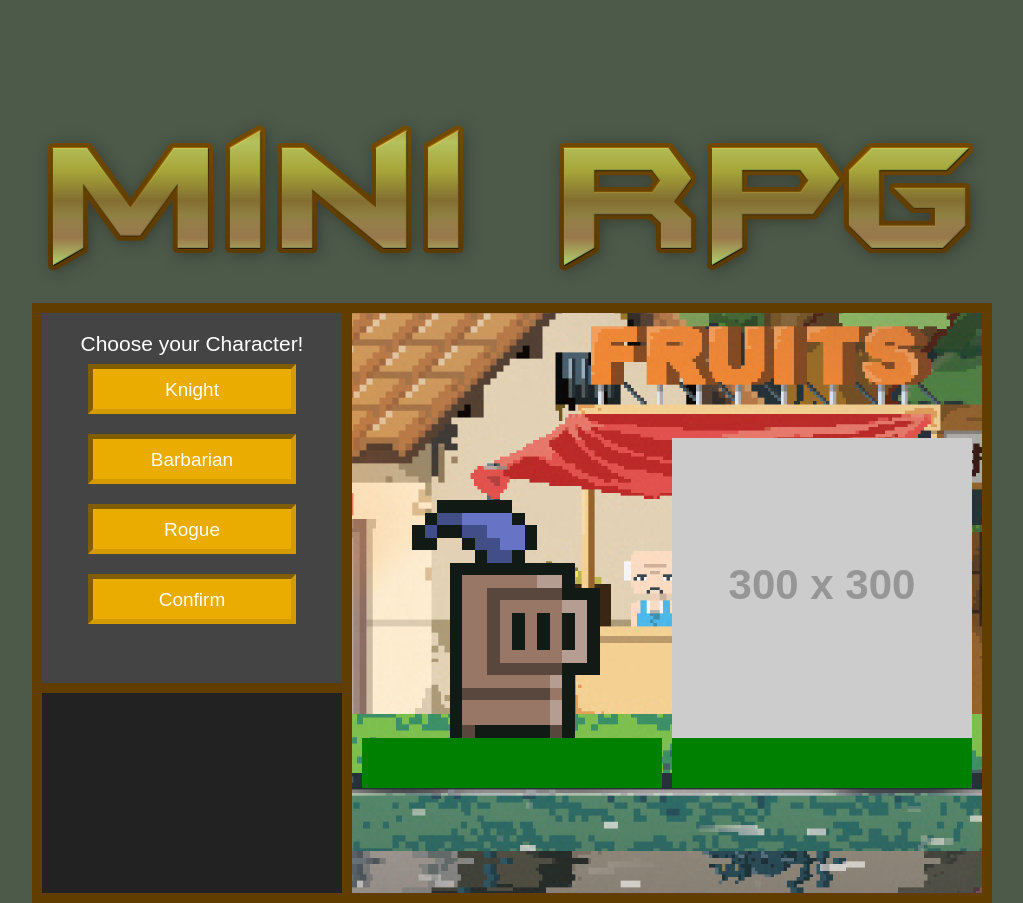
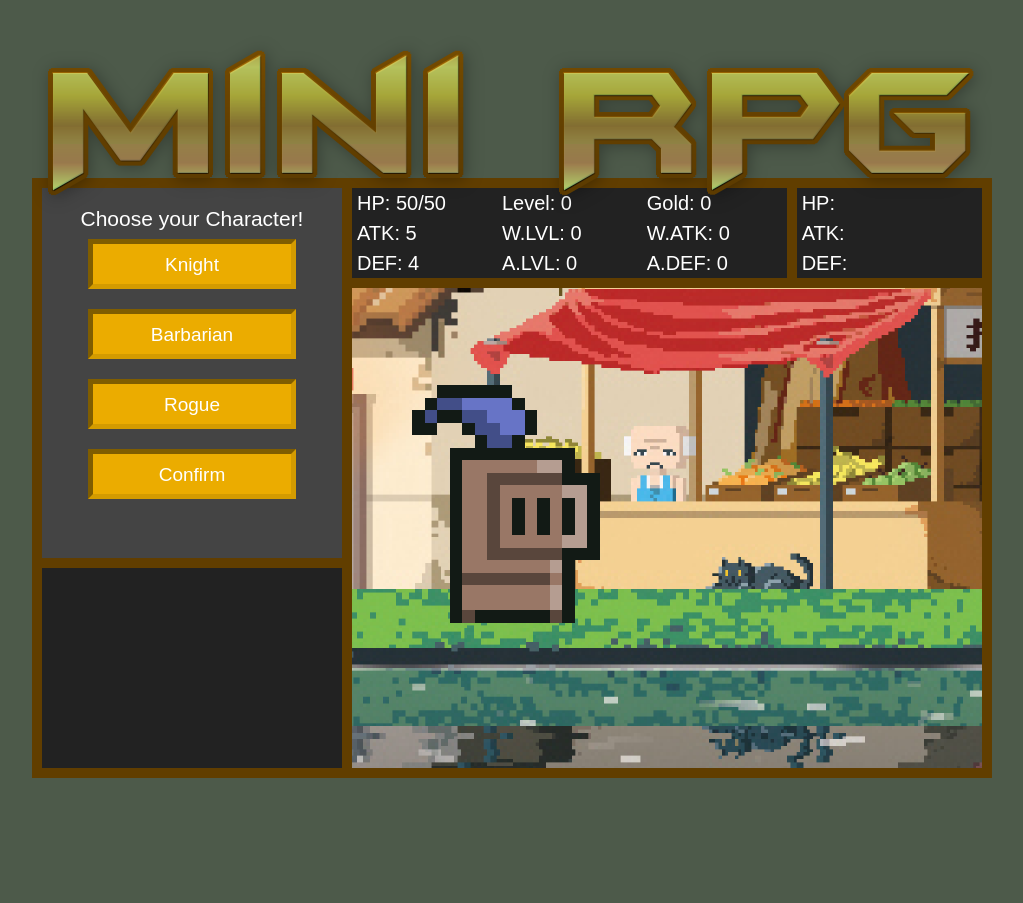
Before and after one commit to RealTayy/week-4-game, a plain HTML site: page index.html in a window 1280 px wide. Both pictures are taken after a click on the button "Knight". Shown: the whole page, without its empty margins (128-1151 px from the left). After the commit the page ends 800 px from the top, so only its background shows below. Drawn offline with nearby package versions, Linux system fonts and the light colour scheme; placeholder pictures from the web are drawn by us; a web font is replaced by a local one.

Commit message:
add background images, stat box, some sprites,

```diff
--- a/assets/css/style.css
+++ b/assets/css/style.css
@@ -7,7 +7,10 @@ body {
 }
 
 header {
-    margin-top: 100px;
+    position: relative;
+    top: 50px;
+    z-index: 1;
+    margin-top: -25px;
 }
 
 .wrapper {
@@ -78,13 +81,13 @@ button:focus {outline:0;}
 
 #player {
     position: absolute;
-    top: 125px;
+    top: 135px;
     left: 10px;
 }
 
 #enemy {
     position: absolute;
-    top: 125px;
+    top: 135px;
     right: 10px;
 }
 
@@ -102,10 +105,11 @@ button:focus {outline:0;}
 
 .hpbar {
     position: absolute;
-    top: 300px;
-    height: 50px;
+    top: 320px;
+    height: 30px;
     width: 300px;
-    background-color: green;
+    background-color: transparent;
+    /* border: 2px solid white; */
 }
 
 .damage {
@@ -115,6 +119,7 @@ button:focus {outline:0;}
     font-size: 55px;
     background-color: transparent;
     text-shadow: -2px 0 #fff, 0 2px #fff, 2px 0 #fff, 0 -2px #fff;
+    z-index: 1;
 }
 
 #dungeon {
@@ -128,3 +133,28 @@ button:focus {outline:0;}
     color: #222;
     text-shadow: -2px 0 #fff, 0 2px #fff, 2px 0 #fff, 0 -2px #fff;
 }
+
+#stat-cointainer {
+    position: relative;
+    width: 630px;
+    height: 90px;
+    background-color: #222;
+    border-bottom: 10px solid#613E00;
+
+
+    font-size: 20px;
+    color: #fff;
+}
+
+.stat-box {
+    width: 23%;
+    float: left;
+}
+
+#right-box {
+    border-left: 10px solid #613E00;
+}
+
+.stat-box div {
+    padding: 5px;
+}
--- a/assets/javascript/game.js
+++ b/assets/javascript/game.js
@@ -15,12 +15,24 @@ class PlayerChar {
     }
 
     updateStats() {
-        console.log("This happened");
         this._maxHP = this._health[this._level];
         this._curWeapon = this._weapon[this._weaponLvl];
         this._curArmour = this._armour[this._armourLvl];
         this._curAttack = this._attack[this._level];
         this._curDefense = this._defense[this._level];
+        this.drawStats();
+    }
+
+    drawStats() {
+        $("#c-hp").text('HP: ' + this._curHP + "/" + this._maxHP);
+        $("#c-atk").text('ATK: ' + this._curAttack);
+        $("#c-def").text('DEF: ' + this._curDefense);
+        $("#c-lvl").text('Level: ' + this._level);
+        $("#c-weapon").text('W.LVL: ' + this._weaponLvl);
+        $("#c-armour").text('A.LVL: ' + this._armourLvl);
+        $("#c-gold").text('Gold: ' + this._gold);
+        $("#c-weaponstat").text('W.ATK: ' + this._curWeapon);
+        $("#c-armourstat").text('A.DEF: ' + this._curArmour);
     }
 
     attackL() {
@@ -63,6 +75,7 @@ class PlayerChar {
         });
 
         this.curHP = this._curHP - finalDamage;
+        this.drawStats();
     }
 
     getDamage() {
@@ -106,7 +119,7 @@ class Knight extends PlayerChar {
         this._name = 'Knight';
         this._health = [50, 65, 80];
         this._attack = [5, 7, 9];
-        this._defense = [3, 5, 7];
+        this._defense = [4, 5, 6];
         this._weapon = [0, 3, 6];
         this._armour = [0, 2, 4];
         super._curHP = this._health[0];
@@ -142,7 +155,7 @@ class Rogue extends PlayerChar {
         super();
         this.charID = 3;
         this._name = 'Rogue';
-        this._health = [40, 55, 70];
+        this._health = [45, 60, 75];
         this._attack = [7, 9, 11];
         this._defense = [2, 3, 4];
         this._weapon = [0, 5, 10];
@@ -249,7 +262,13 @@ class Enemy {
                 this._curAttack = 99;
                 break;
         }
+        this.drawStats();
+    }
 
+    drawStats() {
+        $("#e-hp").text('HP: ' + this._curHP + "/" + this._maxHP);
+        $("#e-atk").text('ATK: ' + this._curAttack);
+        $("#e-def").text('DEF: ' + this._curDefense);
     }
 
     attack() {
@@ -284,6 +303,7 @@ class Enemy {
         });
 
         this.curHP = this._curHP - finalDamage;
+        this.drawStats();
     }
 
     getImage(ID) {
@@ -297,7 +317,7 @@ class Enemy {
             case 7: return './assets/images/ele1.png'; break;
             case 8: return './assets/images/ele2.png'; break;
             case 9: return './assets/images/ele3.png'; break;
-            case 10: return 'http://via.placeholder.com/300x300'; break;
+            case 10: return './assets/images/shopOwner.png'; break;
         }
     }
 
@@ -337,7 +357,7 @@ class Dungeon {
 }
 
 function startGame() {
-    loadEnemy(10);
+    // loadEnemy(10);
     $('#right-section').css('background', 'url("./assets/images/bg-4.png")')
 
     let updateUI = {
@@ -467,6 +487,7 @@ function startGame() {
                             alert('Umm you beat the game...? Like you killed all the enemies and cleared the dungeons but I haven\'t made anything fancy yet like a Victory screen so... yay you\'re cool');
                             // If no more enemies lvl up and goes back to dungeon select screen
                         } else {
+                            // Clear the Dungeon text
                             player().level = player()._level + 1;
                             //This makes the LEVEL text pop up
                             helpText("You Leveled up to Level " + player()._level);
@@ -478,7 +499,6 @@ function startGame() {
                                 $(this).text('');
                                 $(this).removeAttr('style');
                             });
-
                             updateUI.loadUpgradeSelect();
                         }
                     }
@@ -499,6 +519,7 @@ function startGame() {
             // Load shop keeper?
             loadEnemy(10);
             $('#right-section').css('background', 'url("./assets/images/bg-4.png")')
+            $('#dungeon').text('The Store');
 
             $("#selection-1").on("click", function () {
                 // Upgrades Weapon
--- a/index.html
+++ b/index.html
@@ -45,6 +45,28 @@
 
             </div>
             <div id="right-section">
+                <div id='stat-cointainer'>
+                    <div id="left-box" class="stat-box">
+                        <div id="c-hp">HP:</div>
+                        <div id="c-atk">ATK:</div>
+                        <div id="c-def">DEF:</div>
+                    </div>
+                    <div id="middle-box" class="stat-box">
+                        <div id="c-lvl">Level:</div>
+                        <div id="c-weapon">W.LVL:</div>
+                        <div id="c-armour">A.LVL:</div>
+                    </div>
+                    <div id="middle-box2" class="stat-box">
+                        <div id="c-gold">Gold:</div>
+                        <div id="c-weaponstat">W.ATK:</div>
+                        <div id="c-armourstat">A.ATK:</div>
+                    </div>
+                    <div id="right-box" class="stat-box">
+                        <div id="e-hp">HP:</div>
+                        <div id="e-atk">ATK:</div>
+                        <div id="e-def">DEF:</div>
+                    </div>
+                </div>
                 <div id='player' class='char-box'>
                     <div id='player-sprite' class='sprite'>
                         <img class='pixel-art' src='' />
@@ -56,11 +78,10 @@
 
                 <div id='enemy' class='char-box'>
                     <div id='enemy-sprite' class='sprite'>
-                        <img class='pixel-art' src="http://via.placeholder.com/300x300" />
+                        <img class='pixel-art' src='' />
                     </div>
                     <div id='enemy-damage' class='damage'></div>
-                    <div id='enemy-hpbar' class='hpbar'>
-                    </div>
+                    <div id='enemy-hpbar' class='hpbar' value='22' max '100'></div>
                 </div>
 
                 <div id='dungeon'></div>
```
Also changed, not shown: assets/images/shopOwner.png (added).
